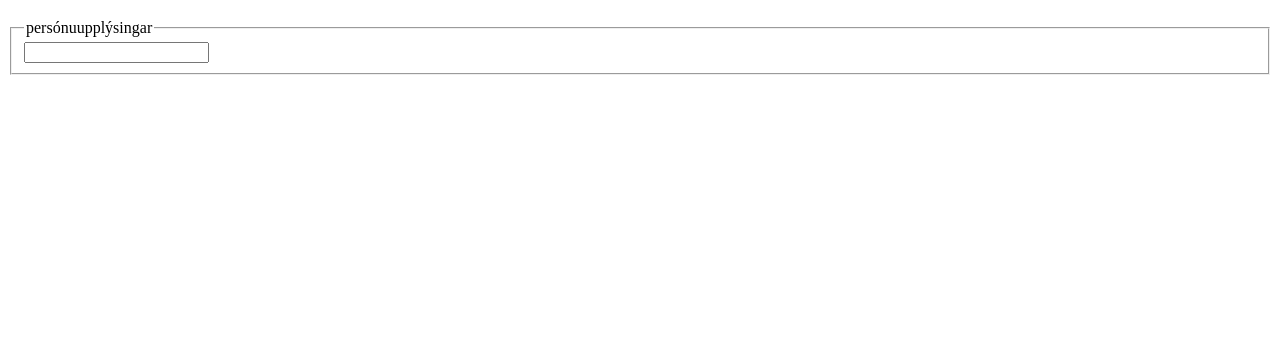
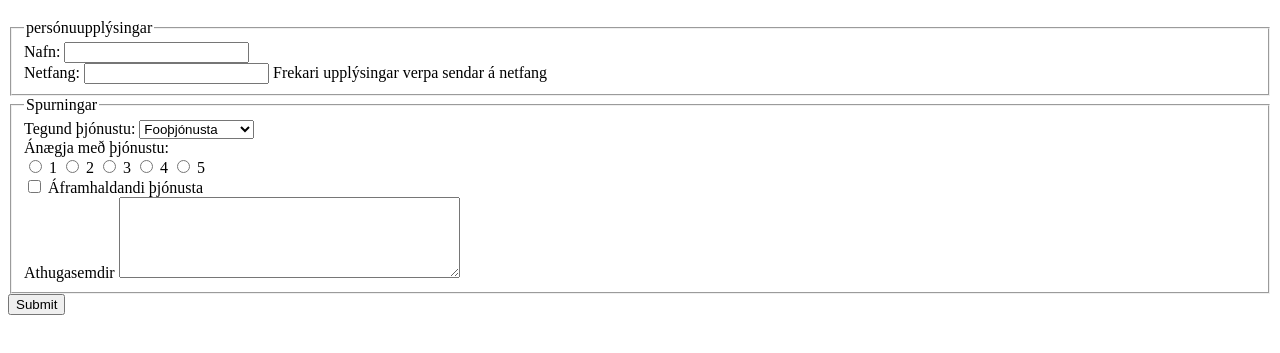
Before and after one commit to hfg7/Vefforritun-107, a plain HTML site: page From.html in a window 1280 px wide. Shown: the part 149-502 px from the top of the page. Drawn offline with Linux system fonts and the light colour scheme.

Commit message:
búinn með form

```diff
--- a/From.html
+++ b/From.html
@@ -14,10 +14,44 @@
     <h1>Form</h1>
   </head>
   <body>
-    <fieldset>
-      <legend>persónuupplýsingar</legend>
-      <label for="Nafn"></label>
-      <input type="text" name="Nafn" value="">
-    </fieldset>
+    <form class="Form" action="Form.html" method="post">
+      <fieldset>
+        <legend>persónuupplýsingar</legend>
+        <label for="Nafn">Nafn: </label>
+        <input type="text" name="Nafn" value=""><br>
+        <label for="Netfang">Netfang: </label>
+        <input type="email" name="Netfang" value="">
+        <text>Frekari upplýsingar verpa sendar á netfang</text>
+      </fieldset>
+      <fieldset>
+        <legend>Spurningar</legend>
+        <label for="Þjónusta">Tegund þjónustu:</label>
+        <select class="Þjónusta" name="þjónusta">
+          <option value="Fooþjónusta">Fooþjónusta</option>
+          <option value="Barþjónusta">Barþjónusta</option>
+          <option value="Foobarþjónusta">Foobarþjónusta</option>
+        </select><br>
+        <label class="radio">Ánægja með þjónustu:</label>
+        <div class="Radio">
+          <input type="radio" name="1">
+          <label for="1">1</label>
+          <input type="radio" name="2">
+          <label for="2">2</label>
+          <input type="radio" name="3">
+          <label for="3">3</label>
+          <input type="radio" name="4">
+          <label for="4">4</label>
+          <input type="radio" name="5">
+          <label for="5">5</label>
+        </div>
+        <input type="checkbox" name="Áfram">
+        <label for="Áfram">Áframhaldandi þjónusta</label>
+        <div class="Athugasemdir">
+          <label for="Athugasemdir">Athugasemdir</label>
+          <textarea name="Athugasemdir" rows="5" cols="40"></textarea>
+        </div>
+      </fieldset>
+      <input type="submit" class="Form" name="Form">
+    </form>
   </body>
 </html>
```
